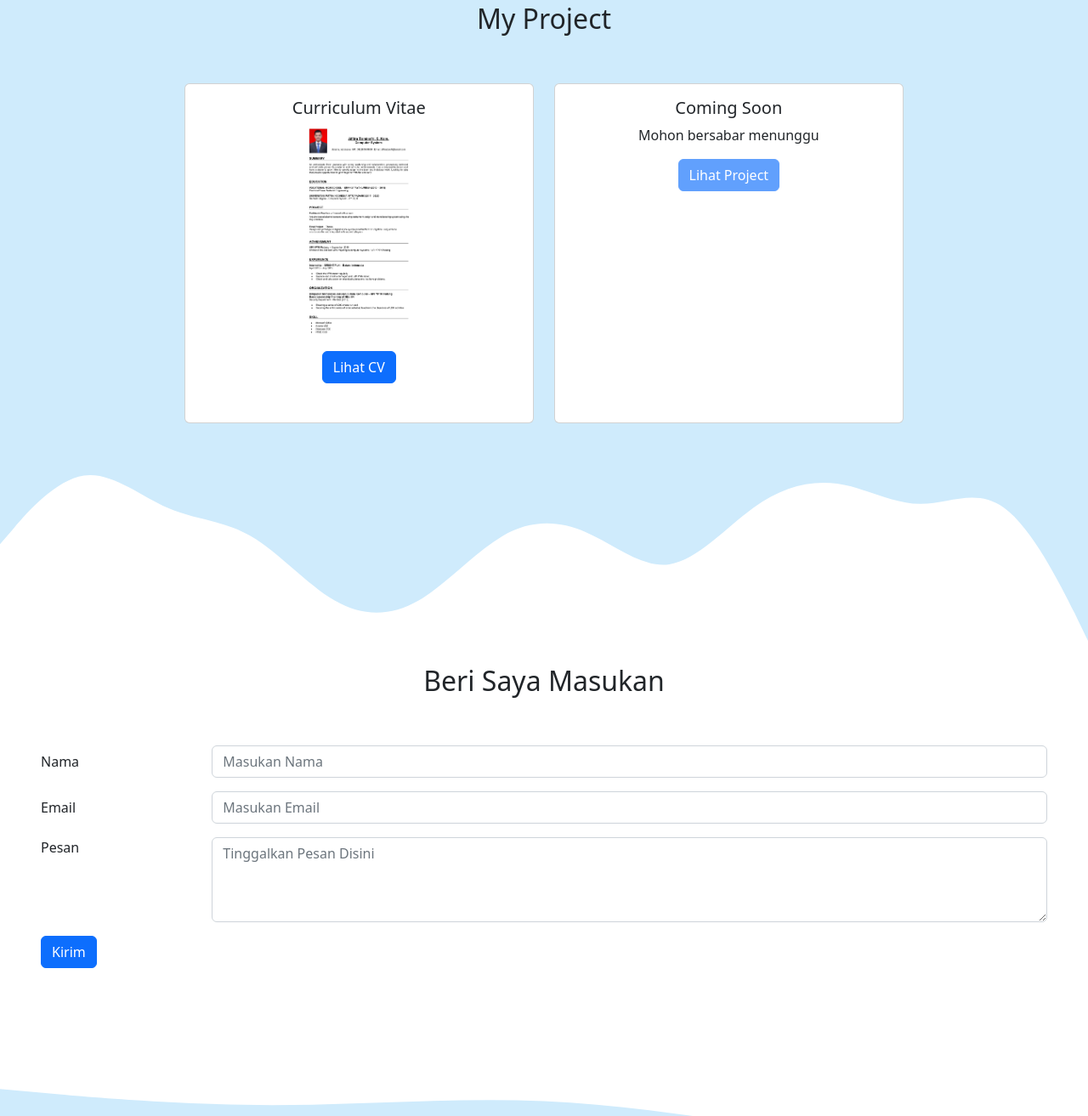
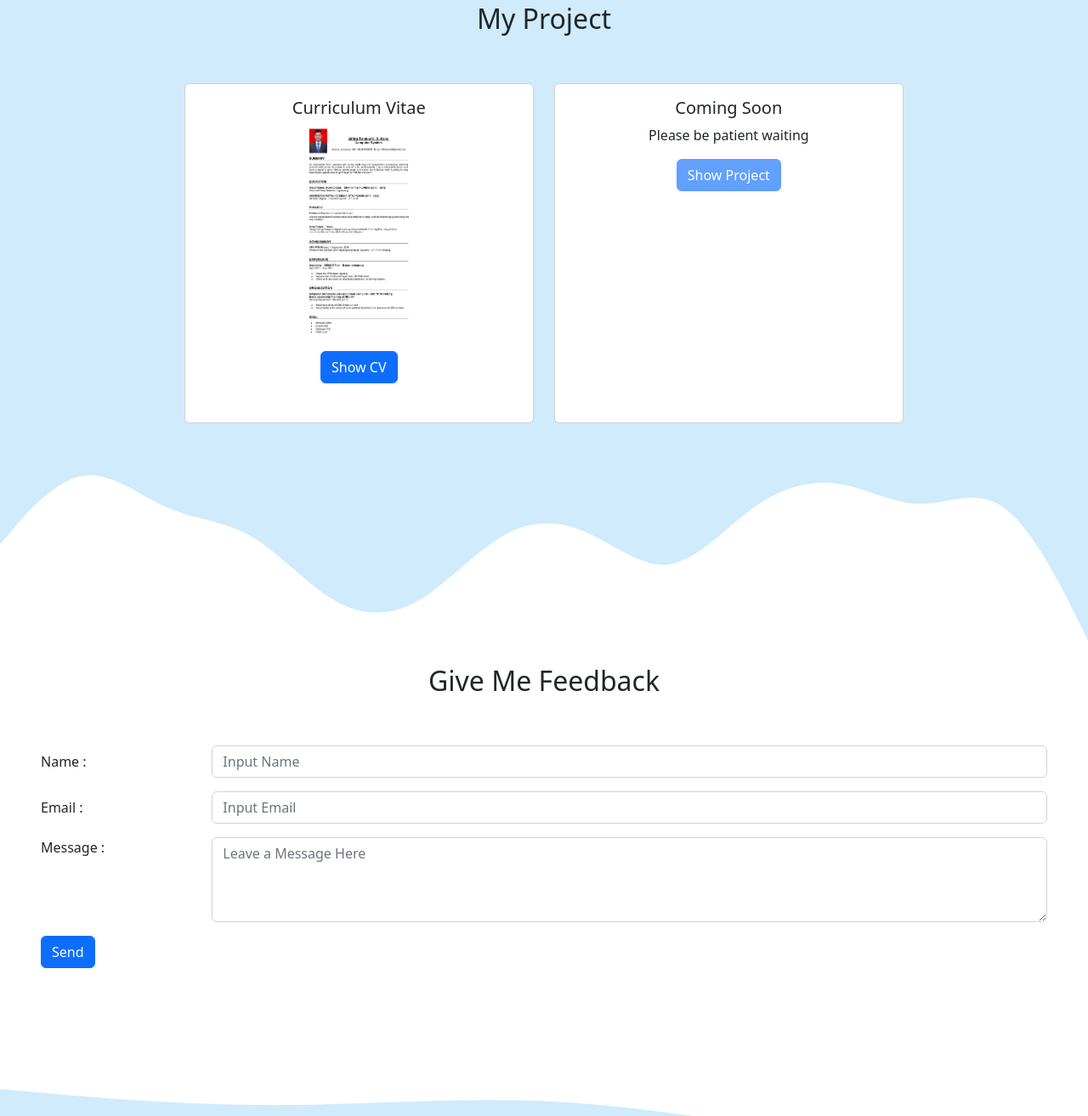
Before and after one commit to alfitratomi/My-Portofolio, a plain HTML site: page index.html in a window 1280 px wide. Shown: the part 1247-2560 px from the top of the page at 85% size. Drawn offline with nearby package versions, Linux system fonts and the light colour scheme.

Commit message:
Menembah Animasi AOS,GSAP Dan edit kata

```diff
--- a/index.html
+++ b/index.html
@@ -81,10 +81,7 @@
             <div class="col-md-8 ">
                 <section class="MyProject">
                     <div class="p-5">
-                        <p>An enthusiastic fresh graduate with strong leadership and collaboration, possessing technical
-                            and soft skills proven by academic and curricular achievements. I am a responsible person
-                            and have a desire to grow. Able to quickly adapt to the team and individual work. Looking
-                            for jobs that provide opportunities to grow together with the company.</p>
+                        <p>An enthusiastic fresh graduate with strong leadership and collaboration, possessing technical and soft skills proven by academic and curricular achievements. I am a responsible person and have a desire to grow. Able to quickly adapt to the team and individual work. Looking for jobs that provide opportunities to grow together with the company.</p>
                     </div>
                 </section>
             </div>
@@ -112,7 +109,7 @@
                             <p class="card-text"><img src="assets/images/CV-Alfitra Tominofri-English_page-0001.jpg"
                                     height="250" alt="My CV"></p>
                             <a href="https://drive.google.com/file/d/1BtFVW6MRL38sq6BzcXV59pkGRjjOsBtJ/view?usp=sharing"
-                                class="btn btn-primary">Lihat CV</a>
+                                class="btn btn-primary">Show CV</a>
                         </div>
                     </div>
                 </div>
@@ -120,8 +117,8 @@
                     <div class="card " style="height: 25em;" data-aos="flip-left" data-aos-delay="150">
                         <div class="card-body">
                             <h5 class="card-title">Coming Soon</h5>
-                            <p class="card-text">Mohon bersabar menunggu</p>
-                            <a href="#" class="btn btn-primary disabled">Lihat Project</a>
+                            <p class="card-text">Please be patient waiting</p>
+                            <a href="#" class="btn btn-primary disabled">Show Project</a>
                         </div>
                     </div>
                 </div>
@@ -141,35 +138,35 @@
             </path>
         </svg>
         <div class="row text-center mb-5">
-            <h2>Beri Saya Masukan</h2>
+            <h2>Give Me Feedback</h2>
         </div>
         <div class="countainer ms-5 me-5">
             <div class="alert alert-success alert-dismissible fade show d-none" id="myAlert" role="alert">
-                <strong>Terima Kasih!</strong> Semoga pesan yang anda berikan dapat membuat saya berkembang.
+                <strong>Thanks!</strong> Hopefully, the message you give can make me grow.
                 <button type="button" class="btn-close" data-bs-dismiss="alert" aria-label="Close"></button>
             </div>
             <form name="tom-contact-form">
                 <div class="row mb-3">
-                    <label for="inputNama" class="col-sm-2 col-form-label">Nama</label>
+                    <label for="inputNama" class="col-sm-2 col-form-label">Name :</label>
                     <div class="col-sm-10">
-                        <input type="text" class="form-control" id="inputEmail3" placeholder="Masukan Nama" name="nama">
+                        <input type="text" class="form-control" id="inputEmail3" placeholder="Input Name" name="nama">
                     </div>
                 </div>
                 <div class="row mb-3">
-                    <label for="inputEmail" class="col-sm-2 col-form-label">Email</label>
+                    <label for="inputEmail" class="col-sm-2 col-form-label">Email   :</label>
                     <div class="col-sm-10">
-                        <input type="email" class="form-control" id="inputPassword3" placeholder="Masukan Email"
+                        <input type="email" class="form-control" id="inputPassword3" placeholder="Input Email"
                             name="email">
                     </div>
                 </div>
                 <div class=" row mb-3">
-                    <label for="exampleFormControlTextarea1" class=" col-sm-2 form-label">Pesan</label>
+                    <label for="exampleFormControlTextarea1" class=" col-sm-2 form-label">Message   :</label>
                     <div class="col-sm-10">
-                        <textarea class="form-control" placeholder="Tinggalkan Pesan Disini" id="floatingTextarea1"
+                        <textarea class="form-control" placeholder="Leave a Message Here" id="floatingTextarea1"
                             style="height: 100px" name="pesan"></textarea>
                     </div>
                 </div>
-                <button type="submit" class="btn btn-primary" id="btnKirim">Kirim</button>
+                <button type="submit" class="btn btn-primary" id="btnKirim">Send</button>
                 <button class="btn btn-primary d-none" id="btnLoading" type="button" disabled>
                     <span class="spinner-border spinner-border-sm " role="status" aria-hidden="true"></span>
                     Loading...
```
